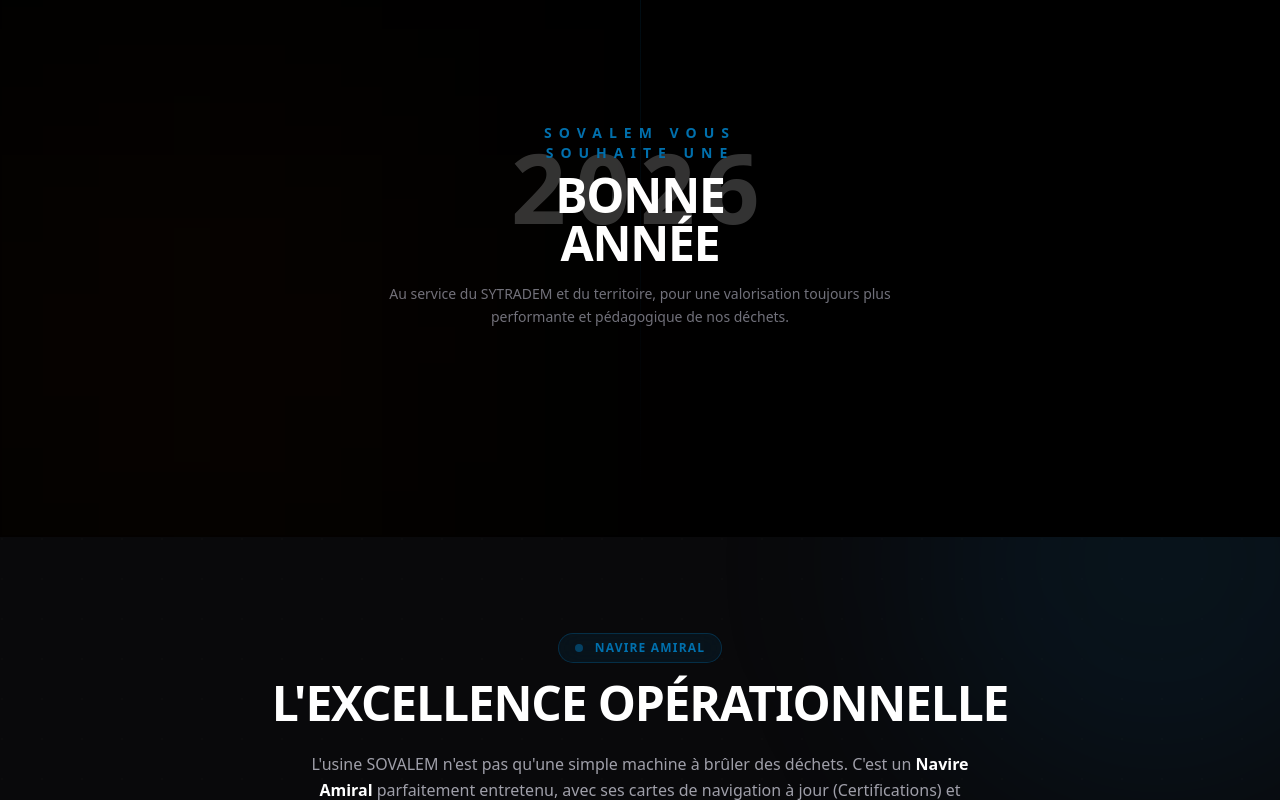
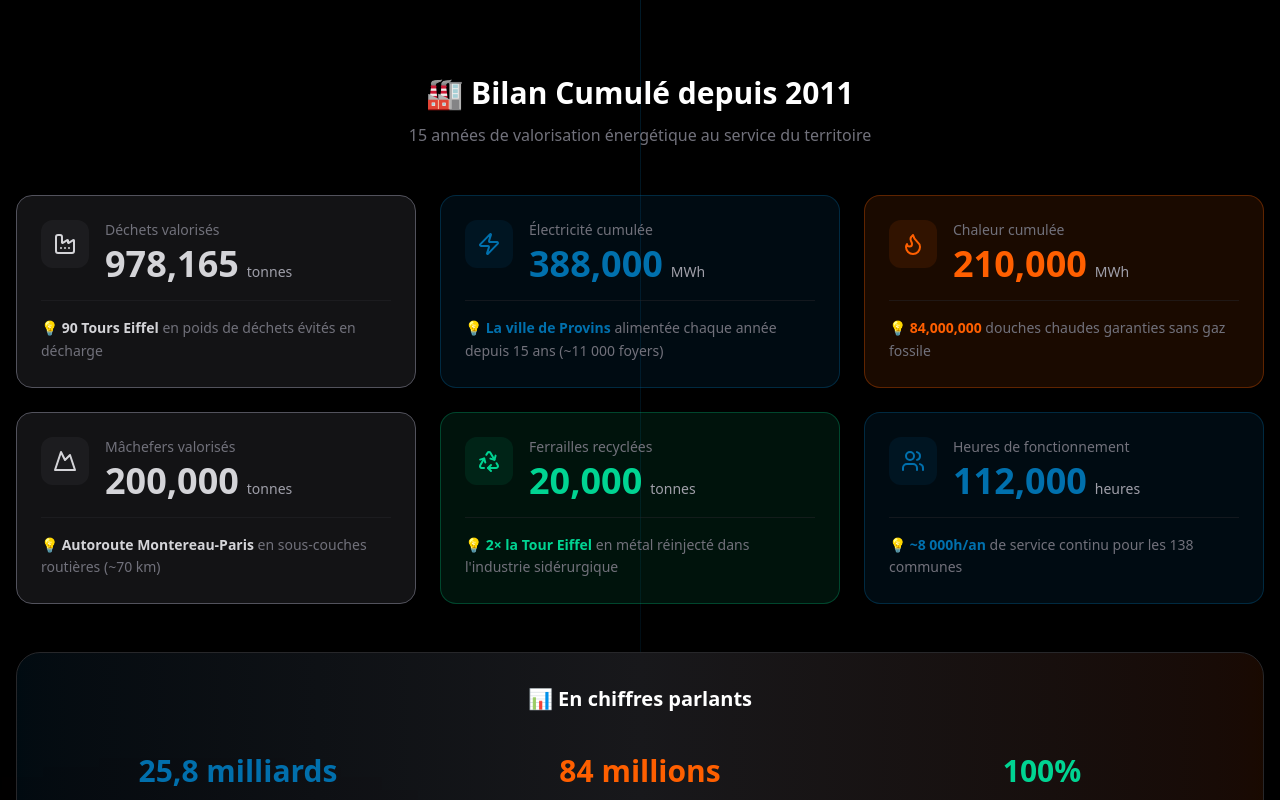
Before and after one commit to reusable365/voeux2026, a Next.js app: page / in a window 1280 px wide. Shown: the part 3120-3920 px from the top of the page. Built offline with nearby package versions, Linux system fonts and the light colour scheme.

Commit message:
feat: restore and update Cumulative Energy Dashboard

```diff
--- a/src/app/layout.tsx
+++ b/src/app/layout.tsx
@@ -16,16 +16,14 @@
   title: "SOVALEM 2026 | Expérience Scrollytelling",
   description: "Découvrez l'histoire et les performances de l'unité de valorisation énergétique SOVALEM.",
   manifest: "/manifest.json",
-  themeColor: "#E2001A",
-  appleWebApp: {
-    capable: true,
-    statusBarStyle: "black-translucent",
-    title: "SOVALEM 2026",
-  },
   icons: {
     icon: "/icon-512.png",
     apple: "/icon-512.png",
   },
+};
+
+export const viewport = {
+  themeColor: "#E2001A",
 };
 
 export default function RootLayout({
--- a/src/app/page.tsx
+++ b/src/app/page.tsx
@@ -4,6 +4,7 @@
 import { ExplorationTechnique } from "@/components/ExplorationTechnique";
 import EnergyTerritory from "@/components/sections/EnergyTerritory";
 import Live2026Dashboard from "@/components/sections/Live2026Dashboard";
+import FactoryLife from "@/components/FactoryLife";
 import { SmoothScroll } from "@/components/SmoothScroll";
 
 export default function Home() {
--- a/src/components/HistorySection.tsx
+++ b/src/components/HistorySection.tsx
@@ -114,6 +114,7 @@
                     className="mt-32 pt-24 border-t border-zinc-900 relative"
                 >
                     <HistoryChart />
+                    <CumulativeEnergyDashboard />
                 </motion.div>
 
 
--- a/src/components/sections/CumulativeEnergyDashboard.tsx
+++ b/src/components/sections/CumulativeEnergyDashboard.tsx
@@ -9,20 +9,18 @@
     tonnage: 978165,           // tonnes valorisées
     electricite_mwh: 388000,   // MWh électriques cumulés
     chaleur_mwh: 210000,       // MWh thermiques cumulés
-    machefers_tonnes: 200000,  // ~14 000 t/an x 15 ans (rapports 2021-2024)
-    ferrailles_tonnes: 20000,  // ~1 350 t/an x 15 ans (rapports 2021-2024)
-    heures_fonct: 112000,      // ~8000h x 14 ans
+    machefers_tonnes: 200000,  // ~14 000 t/an x 15 ans
+    ferrailles_tonnes: 20000,  // ~1 350 t/an x 15 ans
+    heures_fonct: 112000,      // ~8 000h/an x 14 ans
 };
 
 // Équivalences pédagogiques - DONNÉES VÉRIFIÉES
 const EQUIVALENCES = {
     foyers_par_an: 11000,             // foyers alimentés chaque année (ville de Provins)
-    smartphones_charges: 25800000000, // 388 GWh / 15 Wh par charge
-    douches_chaudes: 84000000,        // 210 GWh / 2.5 kWh par douche
-    // Mâchefers: autoroute Montereau-Paris (~70 km de sous-couches routières)
-    km_autoroute: 70,
-    // Ferrailles: 2x le poids de la Tour Eiffel (10 000 t chacune)
-    tours_eiffel_metal: 2,
+    smartphones_charges: 25800000000, // 25,8 milliards
+    douches_chaudes: 84000000,        // 84 millions
+    km_autoroute: 70,                 // Autoroute Montereau-Paris
+    tours_eiffel_metal: 2,            // 2x Tour Eiffel
 };
 
 interface StatCardProps {
@@ -130,18 +128,18 @@
                 <StatCard
                     value={CUMUL_DATA.electricite_mwh}
                     unit="MWh"
-                    label="Électricité produite (cumulé)"
+                    label="Électricité cumulée"
                     color="blue"
                     icon={<Zap size={24} />}
                     equivalenceValue="La ville de Provins"
-                    equivalence="alimentée en électricité chaque année depuis 15 ans (~11 000 foyers)"
+                    equivalence="alimentée chaque année depuis 15 ans (~11 000 foyers)"
                 />
 
                 {/* Chaleur */}
                 <StatCard
                     value={CUMUL_DATA.chaleur_mwh}
                     unit="MWh"
-                    label="Chaleur livrée à Coriance (cumulé)"
+                    label="Chaleur cumulée"
                     color="orange"
                     icon={<Flame size={24} />}
                     equivalenceValue={EQUIVALENCES.douches_chaudes.toLocaleString()}
@@ -152,11 +150,11 @@
                 <StatCard
                     value={CUMUL_DATA.machefers_tonnes}
                     unit="tonnes"
-                    label="Mâchefers valorisés (REP)"
+                    label="Mâchefers valorisés"
                     color="gray"
                     icon={<Mountain size={24} />}
                     equivalenceValue="Autoroute Montereau-Paris"
-                    equivalence="en sous-couches routières (~70 km sans puiser dans les carrières)"
+                    equivalence="en sous-couches routières (~70 km)"
                 />
 
                 {/* Ferrailles */}
@@ -174,7 +172,7 @@
                 <StatCard
                     value={CUMUL_DATA.heures_fonct}
                     unit="heures"
-                    label="Fonctionnement cumulé"
+                    label="Heures de fonctionnement"
                     color="blue"
                     icon={<Users size={24} />}
                     equivalenceValue="~8 000h/an"
--- a/src/components/sections/Live2026Dashboard.tsx
+++ b/src/components/sections/Live2026Dashboard.tsx
@@ -3,12 +3,29 @@
 import { motion } from "framer-motion";
 import { useState, useEffect, useRef, useCallback } from "react";
 import { Zap, Flame, Trash2, Download, X, Award } from "lucide-react";
+import sovalemData from "@/data/sovalem_data.json";
 
-// Ratios de calcul basés sur la performance 2025
+// Ratios de calcul basés sur la performance réelle 2025
 const RATIOS = {
-    dechets_kg_par_sec: 2.6,      // 74 698 tonnes / 31 536 000 sec ≈ 2.37 → arrondi 2.6
-    elec_kwh_par_sec: 1.2,        // 35 093 MWh / 31 536 000 sec × 1000 ≈ 1.11 → arrondi 1.2
-    chaleur_kwh_par_sec: 0.7,     // 21 519 MWh / 31 536 000 sec × 1000 ≈ 0.68 → arrondi 0.7
+    dechets_kg_par_sec: Number((sovalemData.stats_2025.tonnage_incinere / 31536000 * 1000).toFixed(2)),
+    elec_kwh_par_sec: Number((sovalemData.stats_2025.mwh_electrique / 31536000 * 1000).toFixed(1)),
+    chaleur_kwh_par_sec: Number((sovalemData.stats_2025.mwh_thermique / 31536000 * 1000).toFixed(1)),
+};
+
+// Données cumulées depuis 2011
+const CUMUL_STATS = {
+    tonnes: sovalemData.historique.tonnage_cumule,
+    elec_gwh: Math.round(388000 / 1000),
+    chaleur_gwh: Math.round(210000 / 1000),
+    tours_eiffel: 90,
+};
+
+// Performance 2025
+const PERF_2025 = {
+    heures_service: sovalemData.stats_2025.heures_fonct,
+    tonnes_valorisees: sovalemData.stats_2025.tonnage_incinere,
+    elec_mwh: sovalemData.stats_2025.mwh_electrique,
+    chaleur_mwh: sovalemData.stats_2025.mwh_thermique,
 };
 
 interface OdometerProps {
@@ -61,23 +78,6 @@
     onClose: () => void;
     currentStats: { dechets: number; elec: number; chaleur: number };
 }
-
-// Données cumulées depuis 2011
-const CUMUL_STATS = {
-    tonnes: 978165,
-    elec_gwh: 388,
-    chaleur_gwh: 210,
-    tours_eiffel: 90,
-};
-
-// Performance 2025
-const PERF_2025 = {
-    heures_service: 7822,
-    tonnes_valorisees: 74698,
-    elec_mwh: 35093,
-    chaleur_mwh: 21519,
-};
-
 // Date de référence : 1er janvier 2026 à 00h00
 const START_2026 = new Date("2026-01-01T00:00:00").getTime();
 
```
